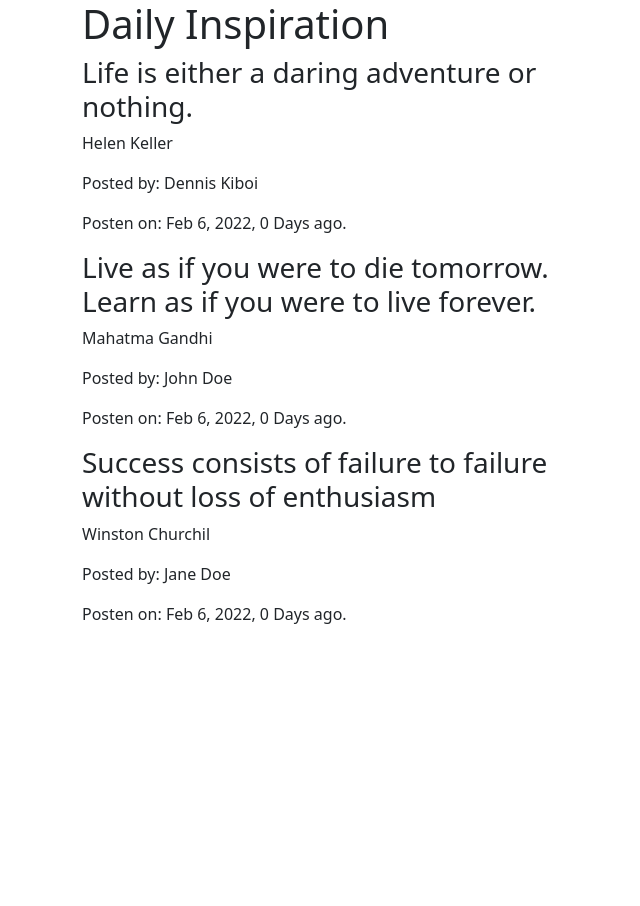
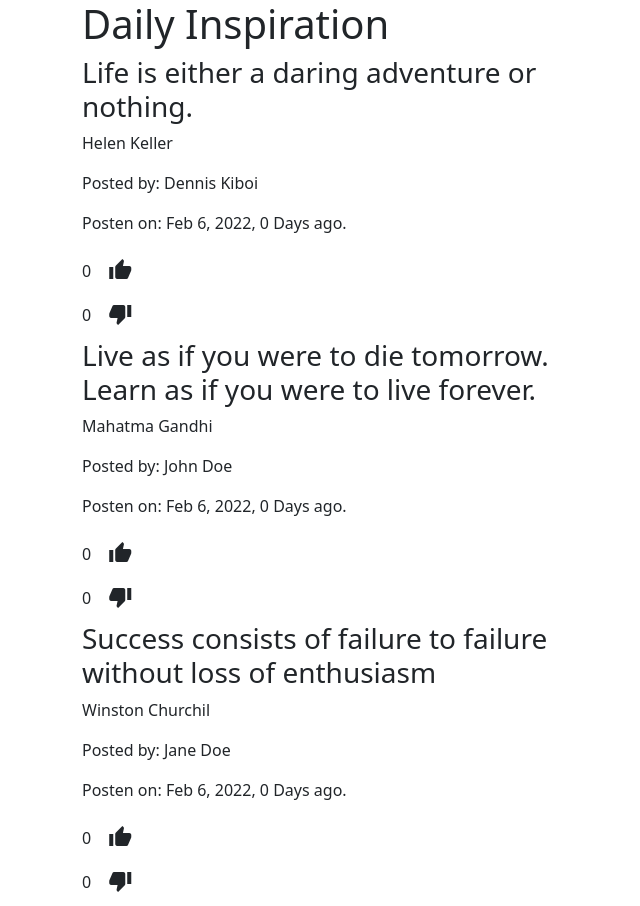
Before and after one commit to mururi/Quotes_app, an Angular app: page / in a window 1280 px wide. Shown: the whole page, without its empty margins (0-640 px from the left). Before the commit the page ends 800 px from the top, so only its background shows below. Built offline with nearby package versions, Linux system fonts and the light colour scheme.

Commit message:
Add upvote and downvote

```diff
--- a/src/app/date-count.pipe.ts
+++ b/src/app/date-count.pipe.ts
@@ -15,7 +15,7 @@ export class DateCountPipe implements PipeTransform {
 
     if (dateCounter >= 1 && value < todaysDate){
       return dateCounter;
-    }else{
+    } else {
       return 0;
     }
   }
--- a/src/app/quote-detail/quote-detail.component.html
+++ b/src/app/quote-detail/quote-detail.component.html
@@ -1,3 +1,11 @@
 <p>{{quote.author}}</p>
 <p>Posted by: {{quote.submittedBy}}</p>
 <p>Posten on: {{quote.date|date}}, {{quote.date|dateCount}} Days ago.</p>
+<div id="up-vote">
+  {{quote.upVote}}
+  <button class="btn" (click)="addUpVote"><span class="material-icons">thumb_up</span></button>
+</div>
+<div id="down-vote">
+  {{quote.downVote}}
+  <button class="btn" (click)="addDownVote"><span class="material-icons">thumb_down</span></button>
+</div>
--- a/src/app/quote-detail/quote-detail.component.ts
+++ b/src/app/quote-detail/quote-detail.component.ts
@@ -10,6 +10,14 @@ export class QuoteDetailComponent implements OnInit {
 
   @Input() quote!: Quote;
 
+  addUpVote() {
+    this.quote.upVote++;
+  }
+
+  addDownVote() {
+    this.quote.downVote++;
+  }
+
   constructor() { }
 
   ngOnInit(): void {
--- a/src/index.html
+++ b/src/index.html
@@ -6,6 +6,8 @@
   <base href="/">
   <meta name="viewport" content="width=device-width, initial-scale=1">
   <link rel="icon" type="image/x-icon" href="favicon.ico">
+  <link href="https://fonts.googleapis.com/icon?family=Material+Icons"
+      rel="stylesheet">
 </head>
 <body>
   <app-root></app-root>
```
